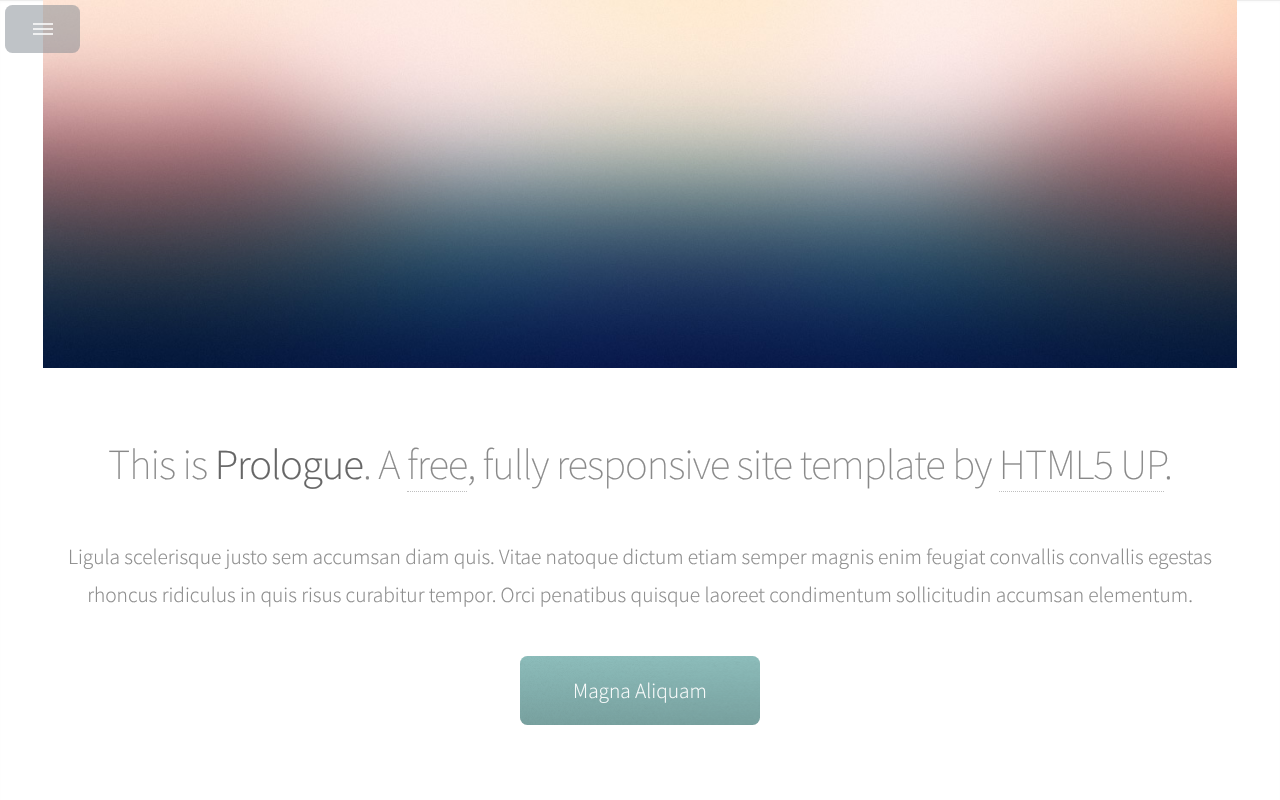
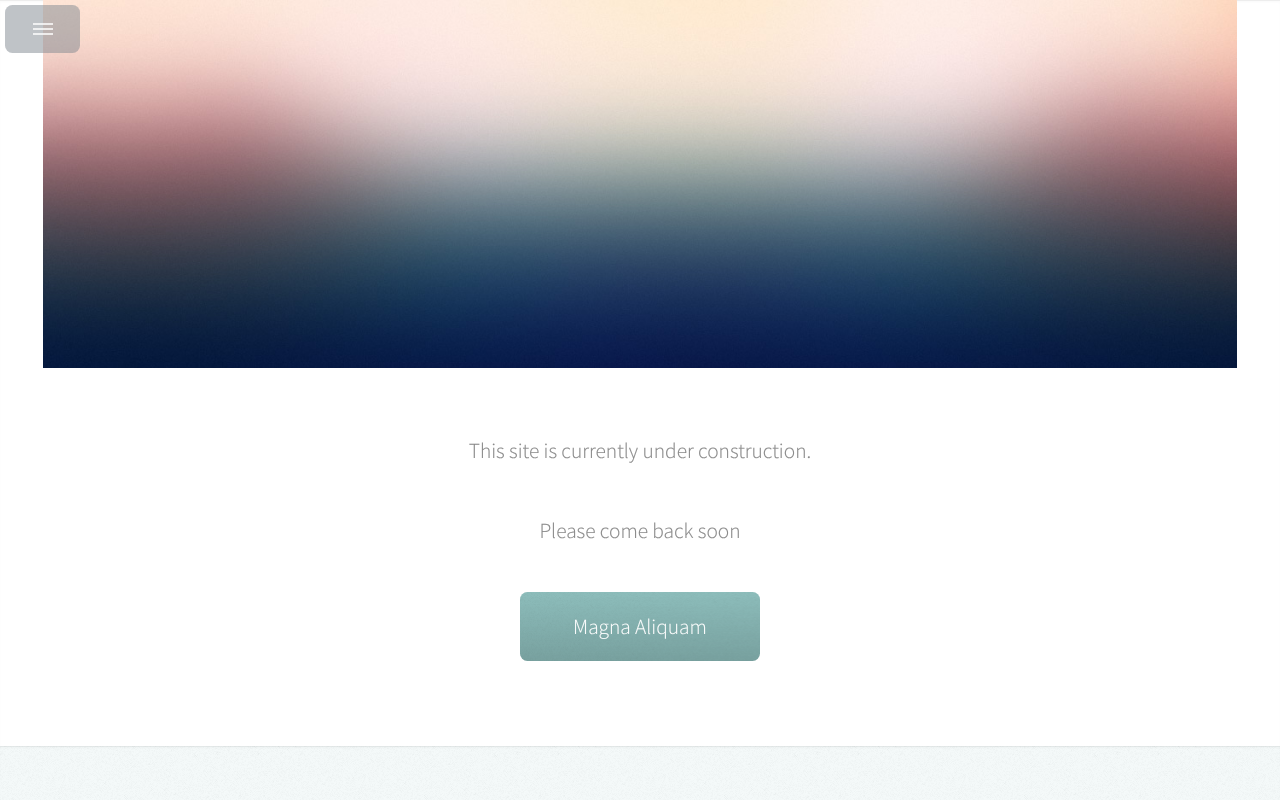
Before and after one commit to laazer/laazer.github.io, a plain HTML site: page index.html in a window 1280 px wide. Shown: the top 800 px of the page. Drawn offline with Linux system fonts and the light colour scheme.

Commit message:
update wording

```diff
--- a/index.html
+++ b/index.html
@@ -34,7 +34,7 @@
 					<!-- Logo -->
 						<div id="logo">
 							<span class="image avatar48"><img src="images/avatar.jpg" alt="" /></span>
-							<h1 id="title">Jacob Brandt</h1>
+							<h1 id="title">Laazer</h1>
 							<span class="byline">Software Engineer</span>
 						</div>
 
@@ -87,14 +87,10 @@
 							<a href="http://ineedchemicalx.deviantart.com/art/Moonscape-381829905" class="image featured"><img src="images/pic01.jpg" alt="" /></a>
 
 							<header>
-								<h2 class="alt">This is <strong>Prologue</strong>. A <a href="http://html5up.net/license">free</a>, fully responsive<br />
-								site template by <a href="http://html5up.net">HTML5 UP</a>.</h2>
+								This site is currently under construction.
 							</header>
 
-							<p>Ligula scelerisque justo sem accumsan diam quis. Vitae natoque dictum
-							etiam semper magnis enim feugiat convallis convallis egestas rhoncus ridiculus
-							in quis risus curabitur tempor. Orci penatibus quisque laoreet condimentum
-							sollicitudin accumsan elementum.</p>
+							<p>Please come back soon</p>
 
 							<footer>
 								<a href="#portfolio" class="button scrolly">Magna Aliquam</a>
```
